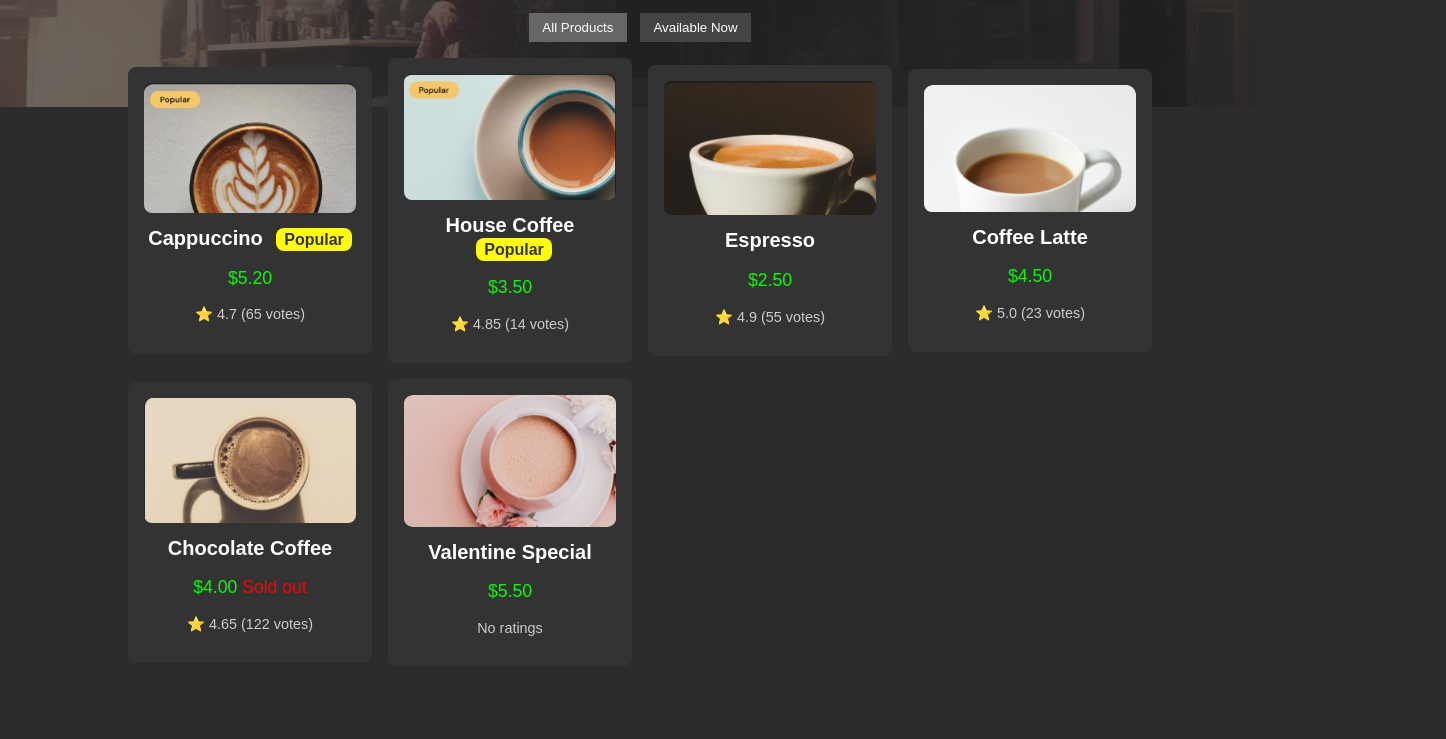
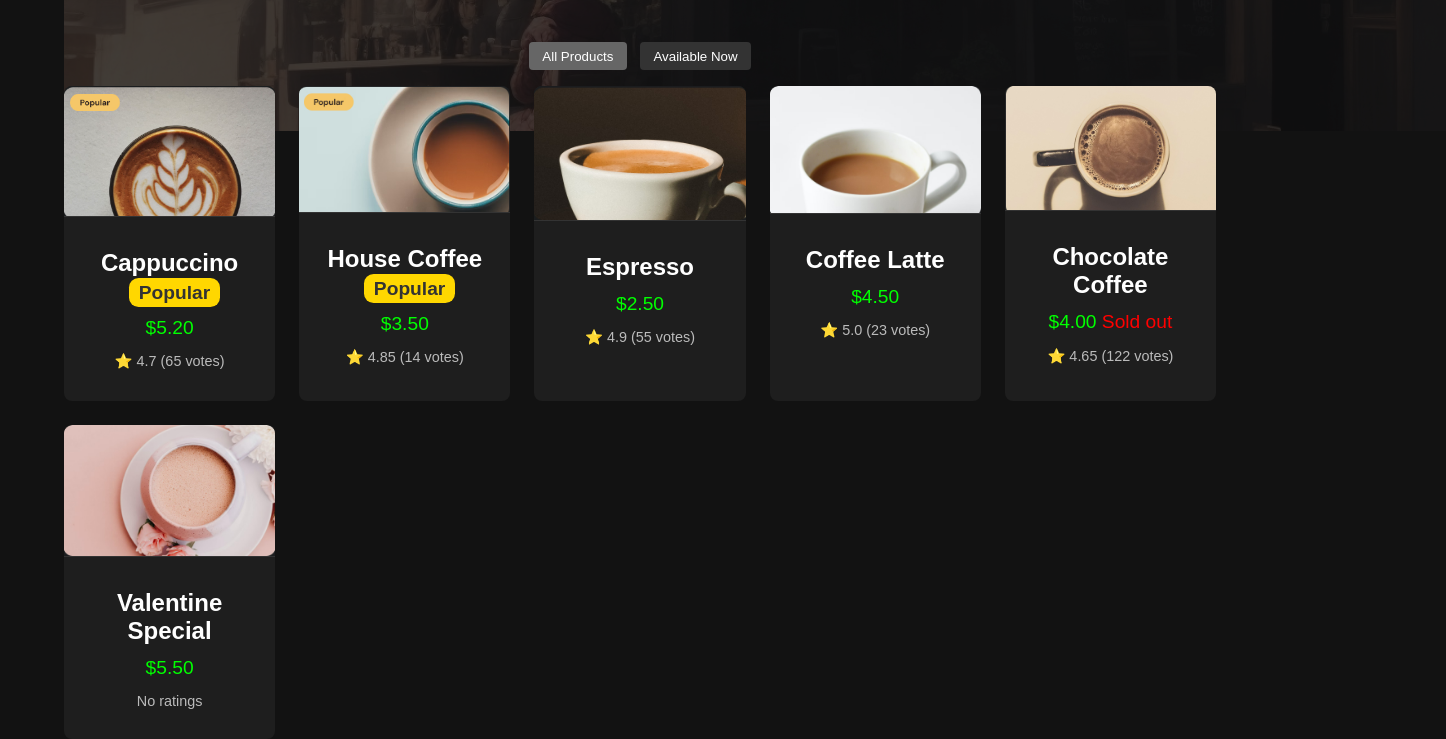
Before and after one commit to Andres200644/PortFolio1_AndresHeredia, a plain HTML site: page index.html in a window 1280 px wide. Shown: the part 193-932 px from the top of the page, 1446 px wide, since content can reach past the window. Before the commit the page ends 859 px from the top, so only its background shows below. Drawn offline with Linux system fonts and the light colour scheme.

Commit message:
primer portfolio

```diff
--- a/css/styles.css
+++ b/css/styles.css
@@ -1,25 +1,27 @@
 body {
-    font-family: Arial, sans-serif;
-    background-color: #2c2c2c;
-    color: #fff;
+    font-family: 'Arial', sans-serif;
+    background-color: #121212;
+    color: #FFFFFF;
     margin: 0;
     padding: 0;
 }
 
 .container {
-    width: 80%;
-    margin: auto;
+    width: 90%;
+    margin: 0 auto;
+    max-width: 1200px;
 }
 
 .header {
     text-align: center;
     padding: 2em 0;
+    position: relative;
 }
 
 .header .background {
-    width: 100%;
+    width: 120%;
     height: auto;
-    opacity: 0.3;
+    opacity: 0.2;
     position: absolute;
     top: 0;
     left: 0;
@@ -27,13 +29,13 @@ body {
 }
 
 .header h1 {
-    font-size: 2em;
+    font-size: 2.5em;
     margin-bottom: 0.5em;
 }
 
 .header p {
-    font-size: 1em;
-    color: #ccc;
+    font-size: 1.2em;
+    color: #BBBBBB;
 }
 
 nav {
@@ -43,63 +45,75 @@ nav {
 }
 
 nav .btn {
-    background-color: #444;
+    background-color: #333333;
     border: none;
-    color: #fff;
+    color: #FFFFFF;
     padding: 0.5em 1em;
     margin: 0 0.5em;
     cursor: pointer;
+    border-radius: 0.3em;
 }
 
 nav .btn.active {
-    background-color: #666;
+    background-color: #666666;
 }
 
 .products {
     display: grid;
     grid-template-columns: repeat(auto-fit, minmax(200px, 1fr));
-    gap: 1em;
-    align-items: center;
+    gap: 1.5em;
 }
 
 .product {
-    align-items: center;
-    background-color: #333;
-    padding: 1em;
+    background-color: #1E1E1E;
     border-radius: 0.5em;
-    text-align: center;
+    overflow: hidden;
+    transition: transform 0.3s;
+    justify-content: space-between;
+}
+
+.product:hover {
+    transform: scale(1.05);
 }
 
 .product img {
     width: 100%;
     height: auto;
-    border-radius: 0.5em;
+    border-bottom: 1px solid #333333;
+    justify-content: space-between;
 }
 
-.product h2 {
-    font-size: 1.25em;
-    margin: 0.5em 0;
+.details {
+    padding: 1em;
+    text-align: center;
 }
 
-.product .badge {
-    background-color: #ff0;
-    color: #333;
+.details h2 {
+    font-size: 1.5em;
+    margin: 0.5em 0;
+    position: relative;
+}
+
+.details .badge {
+    background-color: #FFD700;
+    color: #333333;
     padding: 0.2em 0.5em;
     border-radius: 0.5em;
     font-size: 0.8em;
     margin-left: 0.5em;
 }
 
-.product .price {
-    font-size: 1.1em;
-    color: #0f0;
+.details .price {
+    font-size: 1.2em;
+    color: #00FF00;
+    margin: 0.5em 0;
 }
 
-.product .rating {
+.details .rating {
     font-size: 0.9em;
-    color: #ccc;
+    color: #BBBBBB;
 }
 
-.product .sold-out {
-    color: #f00;
+.details .sold-out {
+    color: #FF0000;
 }
--- a/index.html
+++ b/index.html
@@ -20,41 +20,53 @@
         <div class="products">
             <div class="product">
                 <img src="./images/capuccino-1.png" alt="Cappuccino">
+                <div class="details">
                     <h2>Cappuccino <span class="badge">Popular</span></h2>
                     <p class="price">$5.20</p>
                     <p class="rating">⭐ 4.7 (65 votes)</p>
                 </div>
+            </div>
             <div class="product">
                 <img src="./images/HouseCoffe.png" alt="House Coffee">
+                <div class="details">
                     <h2>House Coffee <span class="badge">Popular</span></h2>
                     <p class="price">$3.50</p>
                     <p class="rating">⭐ 4.85 (14 votes)</p>
                 </div>
+            </div>
             <div class="product">
                 <img src="./images/expresso.png" alt="Espresso">
+                <div class="details">
                     <h2>Espresso</h2>
                     <p class="price">$2.50</p>
                     <p class="rating">⭐ 4.9 (55 votes)</p>
                 </div>
+            </div>
             <div class="product">
                 <img src="./images/cofee latte.png" alt="Coffee Latte">
+                <div class="details">
                     <h2>Coffee Latte</h2>
                     <p class="price">$4.50</p>
                     <p class="rating">⭐ 5.0 (23 votes)</p>
                 </div>
+            </div>
             <div class="product">
                 <img src="./images/Chocolate Coffee.png" alt="Chocolate Coffee">
+                <div class="details">
                     <h2>Chocolate Coffee</h2>
                     <p class="price">$4.00 <span class="sold-out">Sold out</span></p>
                     <p class="rating">⭐ 4.65 (122 votes)</p>
                 </div>
+            </div>
             <div class="product">
                 <img src="./images/valentines day.png" alt="Valentine Special">
+                <div class="details">
                     <h2>Valentine Special</h2>
                     <p class="price">$5.50</p>
                     <p class="rating">No ratings</p>
                 </div>
             </div>
         </div>
+    </div>
 </body>
 </html>
```
Lines whose indentation alone changed are shown as unchanged.
